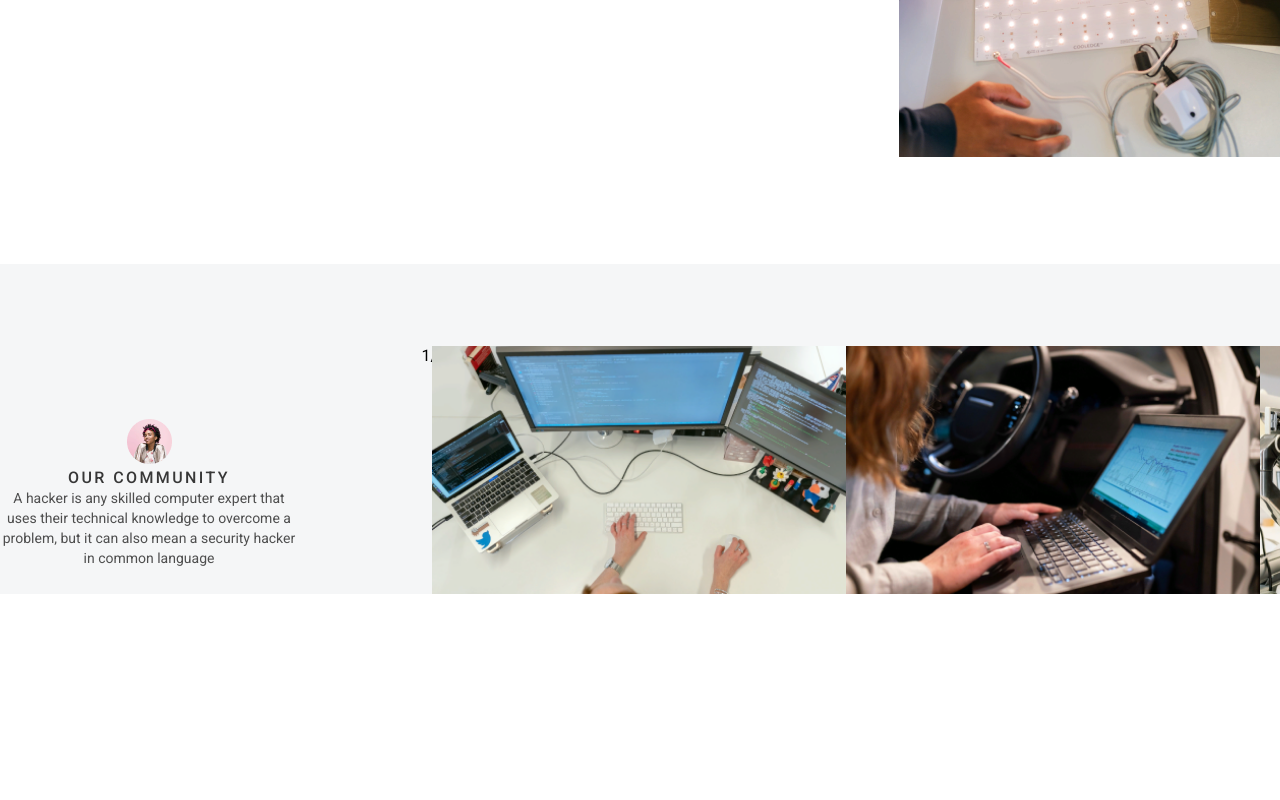
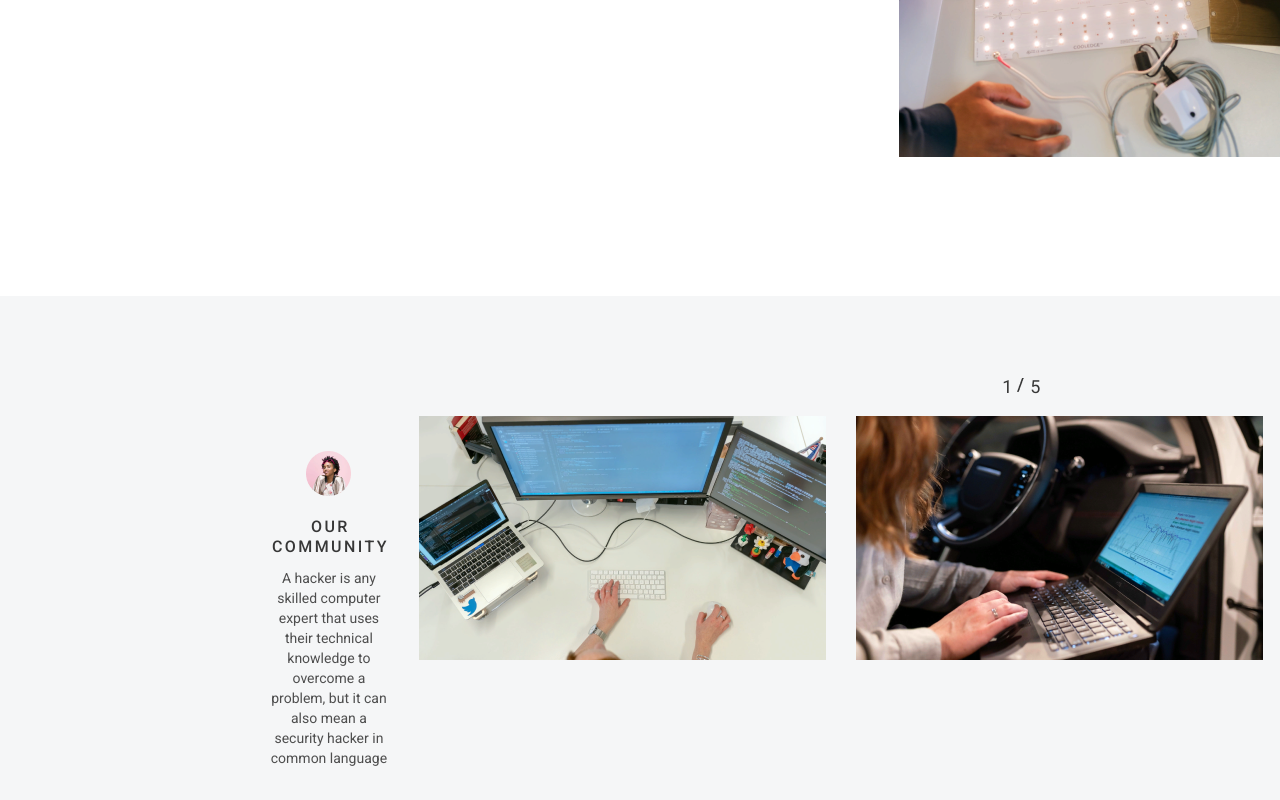
Before and after one commit to sldetlersl/web-dev, a plain HTML site: page webdev/index.html in a window 1280 px wide. Shown: the part 1289-2089 px from the top of the page. Before the commit the page ends 1883 px from the top, so only its background shows below. Drawn offline with Linux system fonts and the light colour scheme.

Commit message:
feat: add style for slider and start "implement__code" section

```diff
--- a/webdev/assets/style/style.css
+++ b/webdev/assets/style/style.css
@@ -128,6 +128,7 @@ header {
     justify-content: start;
     align-items: center;
     max-height: 842px;
+    padding-bottom: 32px;
 }
 
 .technical__info-content {
@@ -178,12 +179,13 @@ header {
     display: flex;
     flex-direction: column;
     align-items: center;
-    padding: 155px 0px 0 0;
+    padding: 155px 0px 174px 269px;
     width: 298px;
     height: 175px;
 }
 
 .community__info-title {
+    padding: 17px 0 11px 3px;
     font-weight: 500;
     font-size: 16px;
     line-height: 20px;
@@ -204,16 +206,59 @@ header {
 
 .community__info-slider {
     display: flex;
-    justify-content: end;
+    flex-direction: column;
+    align-items: flex-end;
     padding: 82px 0 0 0;
 }
 
 .wrapper__community-slider-ctrl {
     display: flex;
     justify-content: center;
+    padding: 0 250px 20px 0px;
+    width: 83px;
+}
+
+.community__info-slider-control-prev {
+    margin: 0;
+    height: auto;
+    width: 8px;
+    background: url(../image/arrow-left.png);
+    background-repeat: no-repeat;
+}
+
+.community__info-slider-control-next {
+    margin: 0;
+    height: 10px;
+    width: 8px;
+    background: url(../image/arrow-right.png);
+    background-repeat: no-repeat;
+}
+
+.community__info-slider-control-slash {
+    margin: 0;
+    height: auto;
+    width: 8px;
+    background: url(../image/divider-icon.png);
+    background-repeat: no-repeat;
+}
+
+.community__info-slider-control-num {
+    color: #373737;
+    font-weight: 400;
+    font-size: 18px;
+    line-height: 18px;
+    text-align: center;
+    padding: 0 5px 0 5px;
 }
 
 .wrapper__community-slider-image {
     display: flex;
-    justify-content: end;
+    justify-content: flex-start;
+    /* padding-left: 30px; */
 }
+
+.community__slider-image-1,
+.community__slider-image-2,
+.community__slider-image-3 {
+    padding: 0 0px 0 30px;
+}
--- a/webdev/index.html
+++ b/webdev/index.html
@@ -118,7 +118,7 @@
                             1
                         </p>
                         <p class="community__info-slider-control-slash">
-                            /
+
                         </p>
                         <p class="community__info-slider-control-num">
                             5
@@ -130,9 +130,9 @@
                         </a>
                     </div>
                     <div class="wrapper__community-slider-image">
-                        <img src="./assets/image/community-slider-1.png" alt="slider-image-1">
-                        <img src="./assets/image/community-slider-2.png" alt="slider-image-2">
-                        <img src="./assets/image/community-slider-3.png" alt="slider-image-3">
+                        <img class="community__slider-image-1" src="./assets/image/community-slider-1.png" alt="slider-image-1">
+                        <img class="community__slider-image-2" src="./assets/image/community-slider-2.png" alt="slider-image-2">
+                        <img class="community__slider-image-3" src="./assets/image/community-slider-3.png" alt="slider-image-3">
                     </div>
                 </div>
             </div>
```
